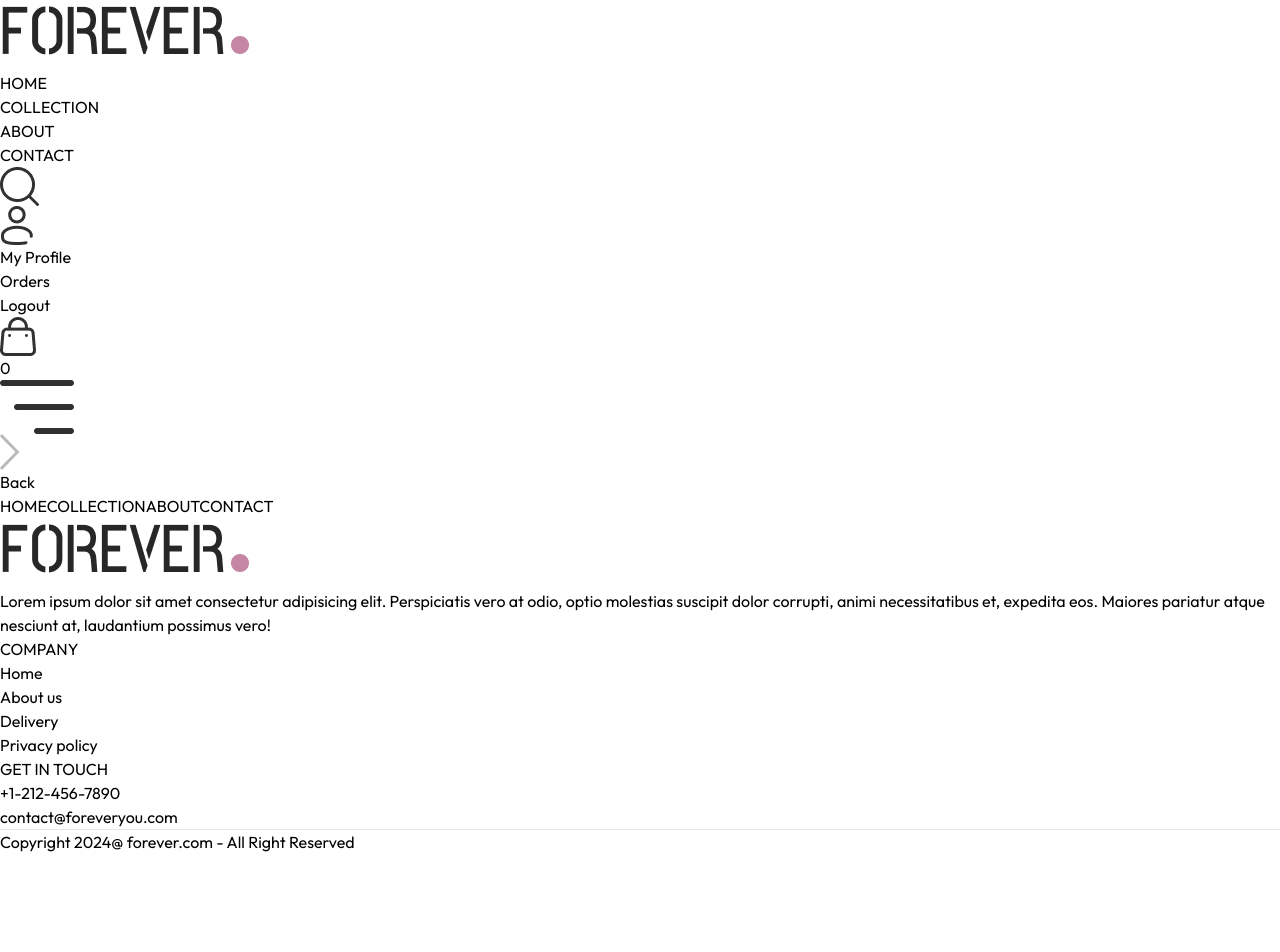
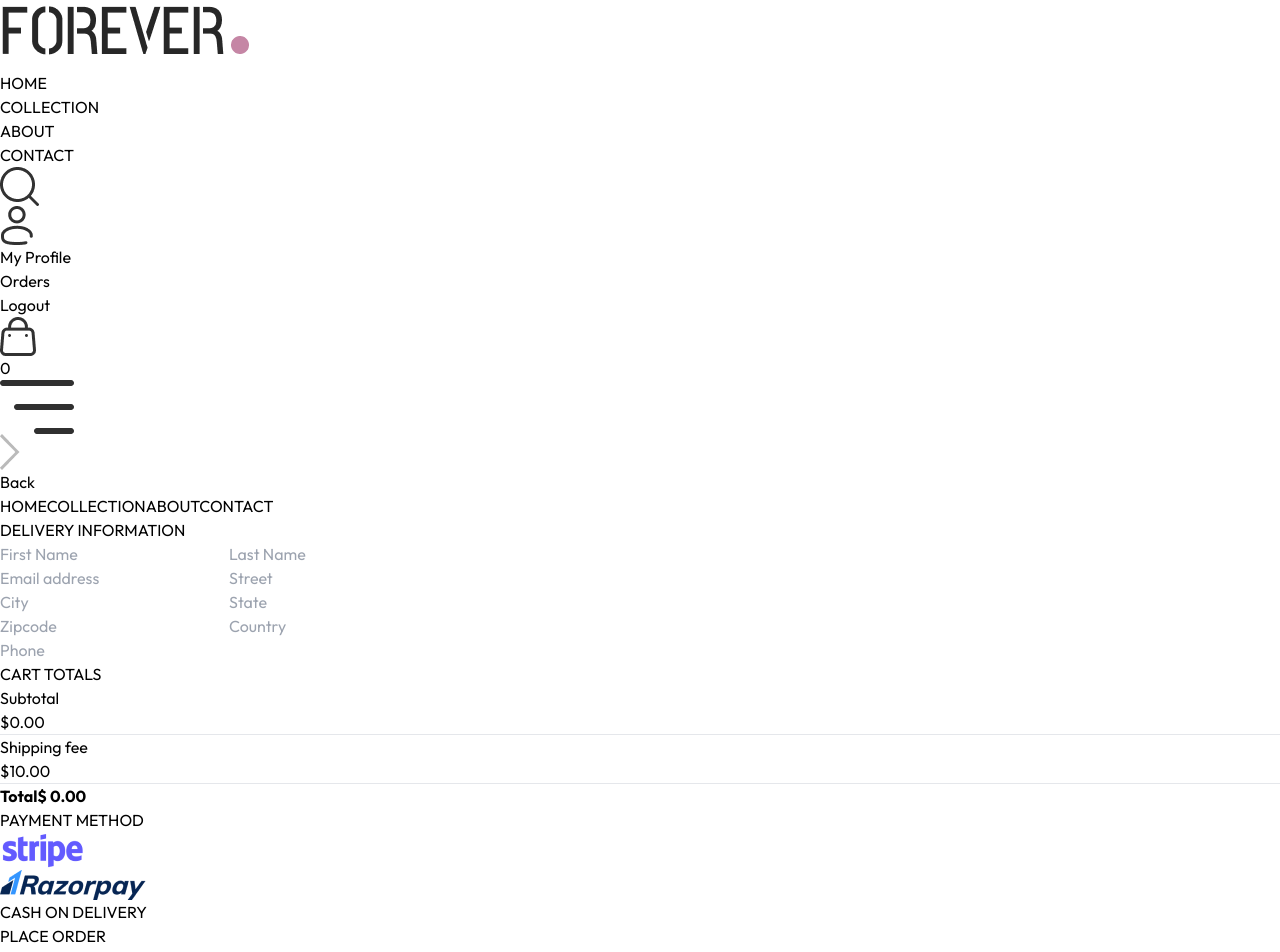
Before and after one commit to salihpoozhithara/E-Commerce, a React (Vite) app: page /place-order in a window 1280 px wide. Shown: the top 952 px of the page. Before the commit the page ends 854 px from the top, so only its background shows below. Built offline with nearby package versions, Linux system fonts and the light colour scheme.

Commit message:
finished place order pages

```diff
--- a/src/Context/ShopContext.jsx
+++ b/src/Context/ShopContext.jsx
@@ -1,8 +1,13 @@
+/* eslint-disable no-empty */
+/* eslint-disable no-unused-vars */
 /* eslint-disable react/prop-types */
+// eslint-disable-next-line no-unused-vars
 import { createContext, useEffect, useState } from "react";
 import { products } from "../assets/frontend_assets/assets";
 import { toast } from "react-toastify";
+// eslint-disable-next-line no-unused-vars
 import Product from './../Pages/Product';
+import { useNavigate } from "react-router-dom";
 
 export const ShopContext = createContext();
 
@@ -13,9 +18,11 @@ const ShopContextProvider = (props) => {
 
     const [search,setSearch] = useState('')
     const [showSearch,setShowSearch] = useState(false)
-
     // for cart
     const [cartItems,setCartItems] = useState({})
+    const navigate = useNavigate()
+
+
 
     const addToCart = async (itemId,size) => {
         // for toast notification
@@ -74,7 +81,7 @@ const ShopContextProvider = (props) => {
     }
 
     // cart total
-    const getCartAmount = () =>{
+    const getCartAmount =  () =>{
         let totalAmount = 0
         for(const items in cartItems){
             let itemInfo = products.find((Product)=> Product._id === items)
@@ -104,7 +111,7 @@ const ShopContextProvider = (props) => {
         search,setSearch,showSearch,setShowSearch,
         cartItems, addToCart,
         getCartCount,updateQuantity,
-        getCartAmount
+        getCartAmount,navigate
     }
 
     return (
--- a/src/Pages/Cart.jsx
+++ b/src/Pages/Cart.jsx
@@ -8,7 +8,7 @@ import CartTotal from '../Components/CartTotal';
 
 const Cart = () => {
 
-  const { Products, currency, cartItems, updateQuantity } = useContext(ShopContext)
+  const { Products, currency, cartItems, updateQuantity , navigate} = useContext(ShopContext)
 
   const [cartData,setCartData] = useState([])
 
@@ -71,7 +71,7 @@ const Cart = () => {
           <CartTotal />
 
           <div className='w-full text-end'>
-            <button className='bg-black text-white text-sm my-8 px-8 py-3'>PROCEED TO CHECKOUT</button>
+            <button onClick={()=>navigate('/place-order')} className='bg-black text-white text-sm my-8 px-8 py-3'>PROCEED TO CHECKOUT</button>
           </div>
         </div>
       </div>
--- a/src/Pages/PlaceOrder.jsx
+++ b/src/Pages/PlaceOrder.jsx
@@ -1,8 +1,79 @@
-import React from 'react'
+/* eslint-disable no-unused-vars */
+import React, { useContext, useState } from 'react'
+import Title from '../Components/Title'
+import CartTotal from './../Components/CartTotal';
+import { assets } from '../assets/frontend_assets/assets';
+import { ShopContext } from '../Context/ShopContext';
 
 const PlaceOrder = () => {
+
+  const [method,setMethod] = useState('cod')
+
+  const {navigate} = useContext(ShopContext)
+
+
   return (
-    <div>
+    <div className='flex flex-col sm:flex-row justify-between gap-4 pt-5 sm:pt-14 min-h-[80vh] border-t'>
+      {/* ----------------Left side------------------- */}
+      <div className='flex flex-col gap-4 w-full sm:max-w-[480px]'>
+        <div className='text-xl sm:text-2xl my-3'>
+          <Title text1={'DELIVERY'} text2={'INFORMATION'} />
+        </div>
+
+        <div className='flex gap-3'>
+
+          <input className='border border-gray-300 rounded py-1.5 px-3.5 w-full' type="text" placeholder='First Name' />
+          <input className='border border-gray-300 rounded py-1.5 px-3.5 w-full' type="text" placeholder='Last Name' />
+
+        </div>
+        <input className='border border-gray-300 rounded py-1.5 px-3.5 w-full' type="email" placeholder='Email address' />
+        <input className='border border-gray-300 rounded py-1.5 px-3.5 w-full' type="text" placeholder='Street' />
+        <div className='flex gap-3'>
+
+          <input className='border border-gray-300 rounded py-1.5 px-3.5 w-full' type="text" placeholder='City' />
+          <input className='border border-gray-300 rounded py-1.5 px-3.5 w-full' type="text" placeholder='State' />
+
+        </div>
+        <div className='flex gap-3'>
+
+          <input className='border border-gray-300 rounded py-1.5 px-3.5 w-full' type="number" placeholder='Zipcode' />
+          <input className='border border-gray-300 rounded py-1.5 px-3.5 w-full' type="text" placeholder='Country' />
+
+        </div>
+        <input className='border border-gray-300 rounded py-1.5 px-3.5 w-full' type="number" placeholder='Phone' />
+
+      </div>
+
+      {/* ----------------Right side ---------------- */}
+      <div className='mt-8'>
+        <div className='mt-8 min-w-80'>
+          <CartTotal/>
+        </div>
+
+        <div className='mt-12'>
+          <Title text1={'PAYMENT'} text2={'METHOD'} />
+          {/* -------payment method selection------- */}
+          <div className='flex gap-3 flex-col lg:flex-row'>
+            <div onClick={()=>setMethod('stripe')}  className='flex items-center gap-3 border p-2 px-3 cursor-pointer'>
+              <p className={`min-w-3.5 h-3.5 border rounded-full ${method === 'stripe' ? 'bg-green-400' : ''}`}></p>
+              <img className='h-5 mx-4' src={assets.stripe_logo} alt="" />
+            </div>
+            <div onClick={()=>setMethod('razorpay')}  className='flex items-center gap-3 border p-2 px-3 cursor-pointer'>
+              <p className={`min-w-3.5 h-3.5 border rounded-full ${method === 'razorpay' ? 'bg-green-400' : ''}`}></p>
+              <img className='h-5 mx-4' src={assets.razorpay_logo} alt="" />
+            </div>
+            <div onClick={()=>setMethod('cod')}  className='flex items-center gap-3 border p-2 px-3 cursor-pointer'>
+              <p className={`min-w-3.5 h-3.5 border rounded-full ${method === 'cod' ? 'bg-green-400' : ''}`}></p>
+              <p className='text-gray-500 text-sm font-medium mx-4'>CASH ON DELIVERY</p>
+            </div>
+
+          </div>
+
+          <div className='w-full text-end mt-8'>
+            <button onClick={() => navigate('/orders')}  className='bg-black text-white px-16 py-3 text-sm'>PLACE ORDER</button>
+          </div>
+        </div>
+      </div>
 
     </div>
   )
```
